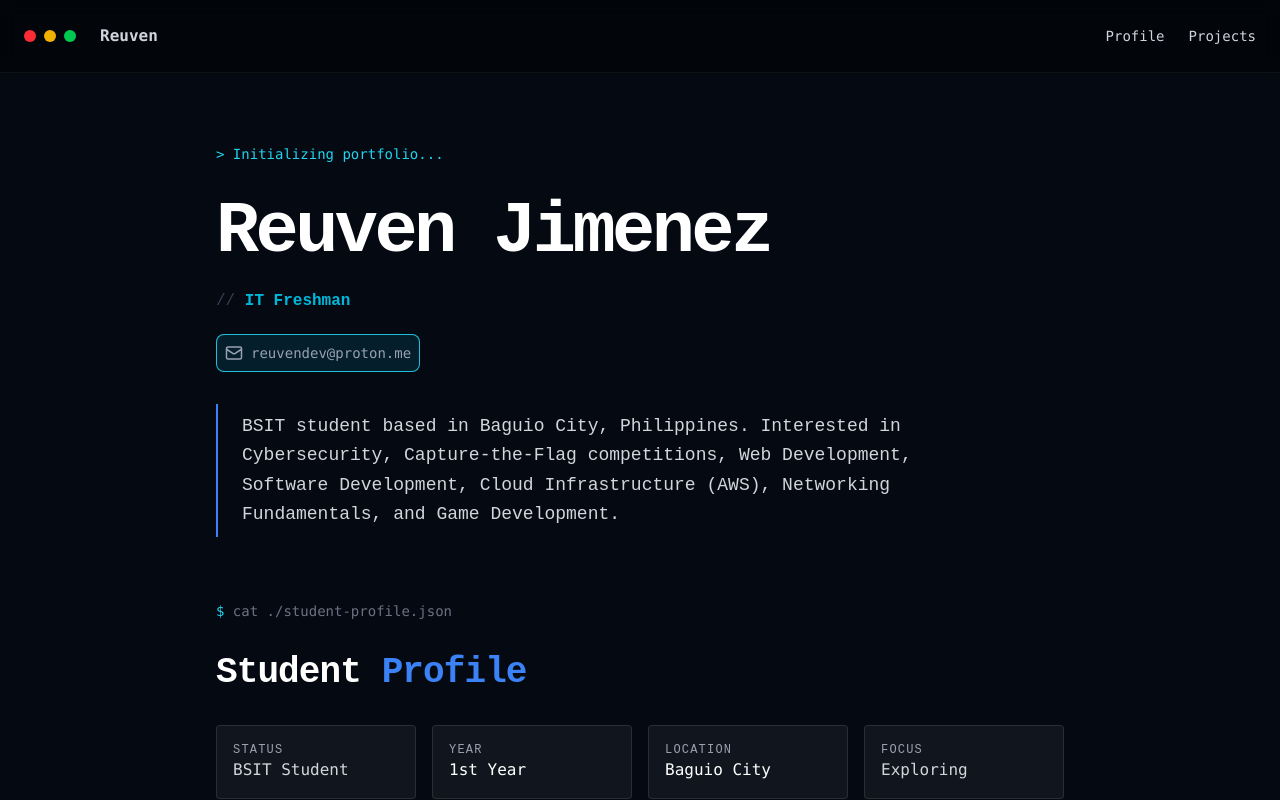
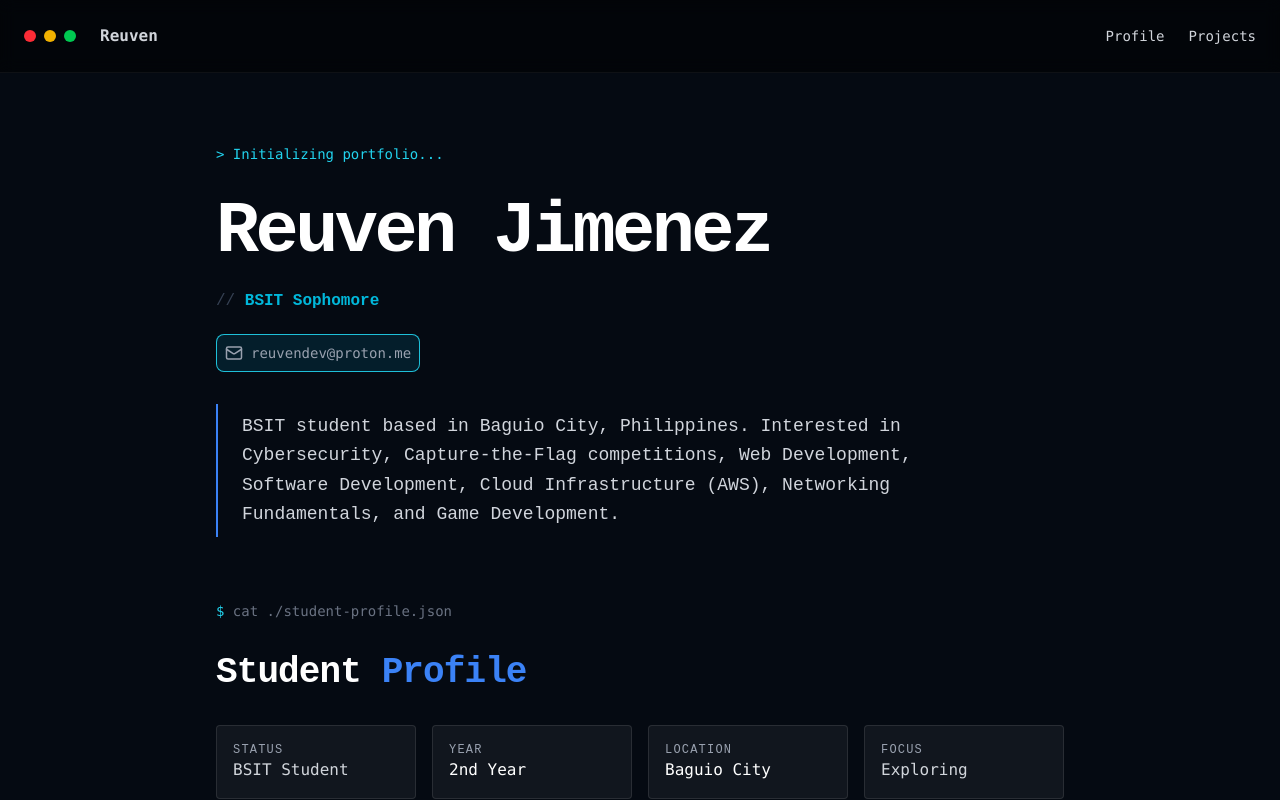
Before and after one commit to reuvendev/reuvendev, a Next.js app: page / in a window 1280 px wide. Shown: the top 800 px of the page. Built offline with nearby package versions, Linux system fonts and the light colour scheme.

Commit message:
updated to 2nd year

```diff
--- a/app/page.tsx
+++ b/app/page.tsx
@@ -13,7 +13,7 @@ export default function Home() {
             Reuven Jimenez
           </h1>
           <div className="leading-relaxed max-w-2xl text-md">
-            <p className="text-gray-700">//<b className="text-cyan-500"> IT Freshman</b></p>
+            <p className="text-gray-700">//<b className="text-cyan-500"> BSIT Sophomore</b></p>
           </div>
 
           <div className="flex flex-wrap gap-5 font-mono text-sm">
@@ -59,7 +59,7 @@ export default function Home() {
           </div>
           <div className="border border-white/10 bg-white/5 p-4 rounded">
             <p className="text-xs text-gray-400 uppercase tracking-widest">Year</p>
-            <p className="text-white font-mono">1st Year</p>
+            <p className="text-white font-mono">2nd Year</p>
           </div>
           <div className="border border-white/10 bg-white/5 p-4 rounded">
             <p className="text-xs text-gray-400 uppercase tracking-widest">Location</p>
```
